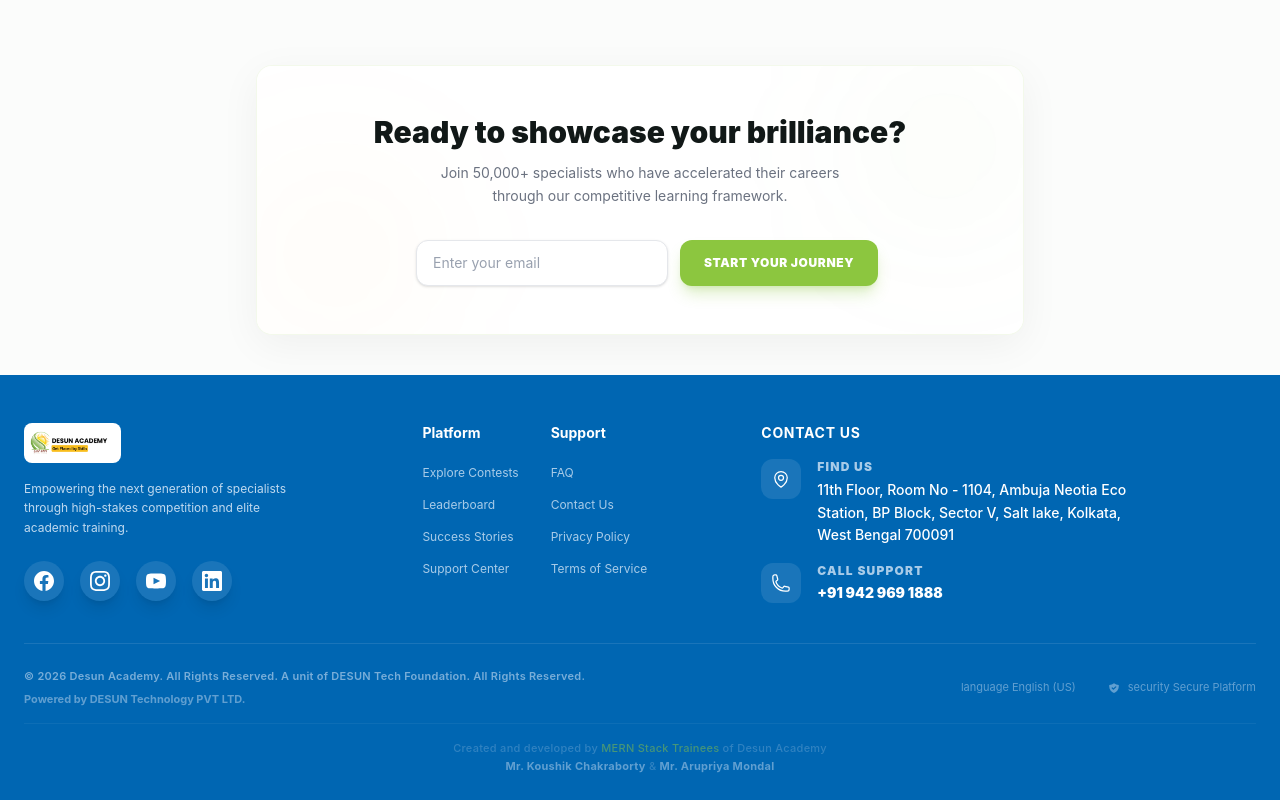
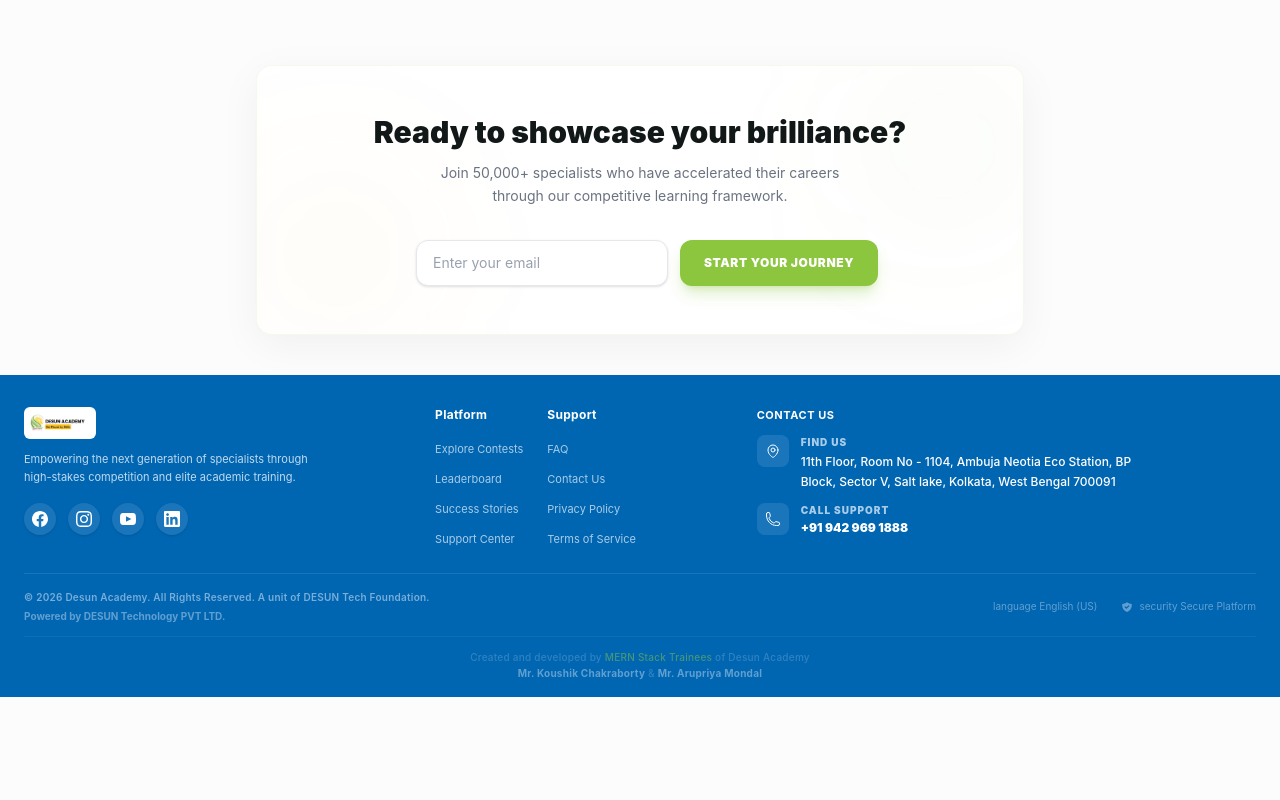
Before and after one commit to ImChKoushik/Contest-Website-Frontend, a React (Vite) app: page / in a window 1280 px wide. Shown: the part 2704-3504 px from the top of the page. After the commit the page ends 3401 px from the top, so only its background shows below. Built offline with nearby package versions, Linux system fonts and the light colour scheme.

Commit message:
fix: iage flicker in card , button sizes

```diff
--- a/src/Screens/AdminDashboard.jsx
+++ b/src/Screens/AdminDashboard.jsx
@@ -206,16 +206,16 @@
           <div className="flex flex-wrap gap-4">
             <button
               onClick={() => navigate("/admin-dashboard/total-participants")}
-              className="bg-white/10 backdrop-blur-md border border-white/20 text-white hover:bg-white/20 px-8 py-4 rounded-2xl font-black text-sm uppercase tracking-wider transition-all shadow-xl hover:-translate-y-1 active:scale-95 flex items-center gap-2 group"
+              className="bg-white/10 backdrop-blur-md border border-white/20 text-white hover:bg-white/20 px-5 py-2.5 rounded-xl font-bold text-xs uppercase tracking-wider transition-all shadow-lg hover:-translate-y-0.5 active:scale-95 flex items-center gap-1.5 group"
             >
               View Teams
-              <svg xmlns="http://www.w3.org/2000/svg" fill="none" viewBox="0 0 24 24" strokeWidth={3} stroke="currentColor" className="w-4 h-4 text-[var(--accent-green)] group-hover:translate-x-1 transition-transform">
+              <svg xmlns="http://www.w3.org/2000/svg" fill="none" viewBox="0 0 24 24" strokeWidth={3} stroke="currentColor" className="w-3.5 h-3.5 text-[var(--accent-green)] group-hover:translate-x-1 transition-transform">
                 <path strokeLinecap="round" strokeLinejoin="round" d="M13.5 4.5L21 12m0 0l-7.5 7.5M21 12H3" />
               </svg>
             </button>
             <button
               onClick={() => navigate("/admin-dashboard/add-contest")}
-              className="bg-[#8cc63f] hover:bg-[#7ab033] text-white px-8 py-4 rounded-2xl font-black text-sm uppercase tracking-wider transition-all shadow-xl shadow-[#8cc63f]/20 hover:-translate-y-1 active:scale-95 flex items-center gap-2"
+              className="bg-[#8cc63f] hover:bg-[#7ab033] text-white px-5 py-2.5 rounded-xl font-bold text-xs uppercase tracking-wider transition-all shadow-lg shadow-[#8cc63f]/20 hover:-translate-y-0.5 active:scale-95 flex items-center gap-1.5"
             >
               + New Contest
             </button>
--- a/src/components/Footer.jsx
+++ b/src/components/Footer.jsx
@@ -3,94 +3,94 @@
 
 export default function Footer() {
   return (
-    <footer className="bg-[#0066b2] text-white pt-12 pb-6">
+    <footer className="bg-[#0066b2] text-white pt-8 pb-4">
       <div className="max-w-7xl mx-auto px-6">
-        <div className="grid grid-cols-1 md:grid-cols-12 gap-8 mb-10">
+        <div className="grid grid-cols-1 md:grid-cols-12 gap-6 mb-6">
           {/* Brand Column */}
           <div className="md:col-span-4 lg:col-span-3">
-            <div className="mb-4">
-              <img src={logo} alt="Desun Academy" className="h-10 w-auto bg-white p-1.5 rounded-lg" />
+            <div className="mb-3">
+              <img src={logo} alt="Desun Academy" className="h-8 w-auto bg-white p-1.5 rounded-md" />
             </div>
-            <p className="text-blue-50/80 text-xs leading-relaxed mb-6">
+            <p className="text-blue-50/80 text-[11px] leading-relaxed mb-4">
               Empowering the next generation of specialists through high-stakes competition and elite academic training.
             </p>
-            <div className="flex gap-4">
+            <div className="flex gap-3">
               <a
                 href="https://www.facebook.com/desun.academy22/"
                 target="_blank"
                 rel="noopener noreferrer"
-                className="w-10 h-10 rounded-full bg-white/10 flex items-center justify-center hover:bg-[#8cc63f] hover:scale-110 transition-all cursor-pointer shadow-lg"
+                className="w-8 h-8 rounded-full bg-white/10 flex items-center justify-center hover:bg-[#8cc63f] hover:scale-110 transition-all cursor-pointer shadow-sm"
               >
-                <svg className="w-5 h-5 fill-current" viewBox="0 0 24 24"><path d="M24 12.073c0-6.627-5.373-12-12-12s-12 5.373-12 12c0 5.99 4.388 10.954 10.125 11.854v-8.385H7.078v-3.47h3.047V9.43c0-3.007 1.792-4.669 4.533-4.669 1.312 0 2.686.235 2.686.235v2.953H15.83c-1.491 0-1.956.925-1.956 1.874v2.25h3.328l-.532 3.47h-2.796v8.385C19.612 23.027 24 18.062 24 12.073z"/></svg>
+                <svg className="w-4 h-4 fill-current" viewBox="0 0 24 24"><path d="M24 12.073c0-6.627-5.373-12-12-12s-12 5.373-12 12c0 5.99 4.388 10.954 10.125 11.854v-8.385H7.078v-3.47h3.047V9.43c0-3.007 1.792-4.669 4.533-4.669 1.312 0 2.686.235 2.686.235v2.953H15.83c-1.491 0-1.956.925-1.956 1.874v2.25h3.328l-.532 3.47h-2.796v8.385C19.612 23.027 24 18.062 24 12.073z"/></svg>
               </a>
               <a
                 href="https://www.instagram.com/desun_academy/"
                 target="_blank"
                 rel="noopener noreferrer"
-                className="w-10 h-10 rounded-full bg-white/10 flex items-center justify-center hover:bg-[#8cc63f] hover:scale-110 transition-all cursor-pointer shadow-lg"
+                className="w-8 h-8 rounded-full bg-white/10 flex items-center justify-center hover:bg-[#8cc63f] hover:scale-110 transition-all cursor-pointer shadow-sm"
               >
-                <svg className="w-5 h-5 fill-current" viewBox="0 0 24 24"><path d="M12 2.163c3.204 0 3.584.012 4.85.07 1.366.062 2.633.332 3.608 1.308.975.975 1.245 2.242 1.308 3.608.058 1.266.07 1.646.07 4.85s-.012 3.584-.07 4.85c-.062 1.366-.332 2.633-1.308 3.608-.975.975-2.242 1.245-3.608 1.308-1.266.058-1.646.07-4.85.07s-3.584-.012-4.85-.07c-1.366-.062-2.633-.332-3.608-1.308-.975-.975-1.245-2.242-1.308-3.608-.058-1.266-.07-1.646-.07-4.85s.012-3.584.07-4.85c.062-1.366.332-2.633 1.308-3.608.975-.975 2.242-1.245 3.608-1.308 1.266-.058 1.646-.07 4.85-.07zm0-2.163c-3.259 0-3.667.014-4.947.072-4.358.2-6.78 2.618-6.98 6.98-.059 1.281-.073 1.689-.073 4.948s.014 3.667.072 4.947c.2 4.337 2.618 6.78 6.98 6.98 1.281.058 1.689.072 4.948.072s3.667-.014 4.947-.072c4.397-.2 6.78-2.645 6.98-6.98.058-1.28.072-1.689.072-4.947s-.014-3.667-.072-4.947c-.2-4.349-2.645-6.78-6.98-6.98-1.28-.058-1.689-.072-4.947-.072zm0 5.838c-3.403 0-6.162 2.759-6.162 6.162s2.759 6.163 6.162 6.163 6.162-2.759 6.162-6.163-2.759-6.162-6.162-6.162zm0 10.162c-2.209 0-4-1.79-4-4 0-2.209 1.791-4 4-4s4 1.791 4 4c0 2.21-1.791 4-4 4zm6.406-11.845c-.796 0-1.441.645-1.441 1.44s.645 1.44 1.441 1.44c.795 0 1.439-.645 1.439-1.44s-.644-1.44-1.439-1.44z"/></svg>
+                <svg className="w-4 h-4 fill-current" viewBox="0 0 24 24"><path d="M12 2.163c3.204 0 3.584.012 4.85.07 1.366.062 2.633.332 3.608 1.308.975.975 1.245 2.242 1.308 3.608.058 1.266.07 1.646.07 4.85s-.012 3.584-.07 4.85c-.062 1.366-.332 2.633-1.308 3.608-.975.975-2.242 1.245-3.608 1.308-1.266.058-1.646.07-4.85.07s-3.584-.012-4.85-.07c-1.366-.062-2.633-.332-3.608-1.308-.975-.975-1.245-2.242-1.308-3.608-.058-1.266-.07-1.646-.07-4.85s.012-3.584.07-4.85c.062-1.366.332-2.633 1.308-3.608.975-.975 2.242-1.245 3.608-1.308 1.266-.058 1.646-.07 4.85-.07zm0-2.163c-3.259 0-3.667.014-4.947.072-4.358.2-6.78 2.618-6.98 6.98-.059 1.281-.073 1.689-.073 4.948s.014 3.667.072 4.947c.2 4.337 2.618 6.78 6.98 6.98 1.281.058 1.689.072 4.948.072s3.667-.014 4.947-.072c4.397-.2 6.78-2.645 6.98-6.98.058-1.28.072-1.689.072-4.947s-.014-3.667-.072-4.947c-.2-4.349-2.645-6.78-6.98-6.98-1.28-.058-1.689-.072-4.947-.072zm0 5.838c-3.403 0-6.162 2.759-6.162 6.162s2.759 6.163 6.162 6.163 6.162-2.759 6.162-6.163-2.759-6.162-6.162-6.162zm0 10.162c-2.209 0-4-1.79-4-4 0-2.209 1.791-4 4-4s4 1.791 4 4c0 2.21-1.791 4-4 4zm6.406-11.845c-.796 0-1.441.645-1.441 1.44s.645 1.44 1.441 1.44c.795 0 1.439-.645 1.439-1.44s-.644-1.44-1.439-1.44z"/></svg>
               </a>
               <a
                 href="https://www.youtube.com/@DesunAcademy"
                 target="_blank"
                 rel="noopener noreferrer"
-                className="w-10 h-10 rounded-full bg-white/10 flex items-center justify-center hover:bg-[#8cc63f] hover:scale-110 transition-all cursor-pointer shadow-lg"
+                className="w-8 h-8 rounded-full bg-white/10 flex items-center justify-center hover:bg-[#8cc63f] hover:scale-110 transition-all cursor-pointer shadow-sm"
               >
-                <svg className="w-5 h-5 fill-current" viewBox="0 0 24 24"><path d="M19.615 3.184c-3.604-.246-11.631-.245-15.23 0-3.897.266-4.356 2.62-4.385 8.816.029 6.185.484 8.549 4.385 8.816 3.6.245 11.626.246 15.23 0 3.897-.266 4.356-2.62 4.385-8.816-.029-6.185-.484-8.549-4.385-8.816zm-10.615 12.816v-8l8 3.993-8 4.007z"/></svg>
+                <svg className="w-4 h-4 fill-current" viewBox="0 0 24 24"><path d="M19.615 3.184c-3.604-.246-11.631-.245-15.23 0-3.897.266-4.356 2.62-4.385 8.816.029 6.185.484 8.549 4.385 8.816 3.6.245 11.626.246 15.23 0 3.897-.266 4.356-2.62 4.385-8.816-.029-6.185-.484-8.549-4.385-8.816zm-10.615 12.816v-8l8 3.993-8 4.007z"/></svg>
               </a>
               <a
                 href="https://www.linkedin.com/company/desun-academy/"
                 target="_blank"
                 rel="noopener noreferrer"
-                className="w-10 h-10 rounded-full bg-white/10 flex items-center justify-center hover:bg-[#8cc63f] hover:scale-110 transition-all cursor-pointer shadow-lg"
+                className="w-8 h-8 rounded-full bg-white/10 flex items-center justify-center hover:bg-[#8cc63f] hover:scale-110 transition-all cursor-pointer shadow-sm"
               >
-                <svg className="w-5 h-5 fill-current" viewBox="0 0 24 24"><path d="M20.447 20.452h-3.554v-5.569c0-1.328-.027-3.037-1.852-3.037-1.853 0-2.136 1.445-2.136 2.939v5.667H9.351V9h3.414v1.561h.046c.477-.9 1.637-1.85 3.37-1.85 3.601 0 4.267 2.37 4.267 5.455v6.286zM5.337 7.433c-1.144 0-2.063-.926-2.063-2.065 0-1.138.92-2.063 2.063-2.063 1.14 0 2.064.925 2.064 2.063 0 1.139-.925 2.065-2.064 2.065zm1.782 13.019H3.555V9h3.564v11.452zM22.225 0H1.771C.792 0 0 .774 0 1.729v20.542C0 23.227.792 24 1.771 24h20.451C23.2 24 24 23.227 24 22.271V1.729C24 .774 23.2 0 22.222 0h.003z"/></svg>
+                <svg className="w-4 h-4 fill-current" viewBox="0 0 24 24"><path d="M20.447 20.452h-3.554v-5.569c0-1.328-.027-3.037-1.852-3.037-1.853 0-2.136 1.445-2.136 2.939v5.667H9.351V9h3.414v1.561h.046c.477-.9 1.637-1.85 3.37-1.85 3.601 0 4.267 2.37 4.267 5.455v6.286zM5.337 7.433c-1.144 0-2.063-.926-2.063-2.065 0-1.138.92-2.063 2.063-2.063 1.14 0 2.064.925 2.064 2.063 0 1.139-.925 2.065-2.064 2.065zm1.782 13.019H3.555V9h3.564v11.452zM22.225 0H1.771C.792 0 0 .774 0 1.729v20.542C0 23.227.792 24 1.771 24h20.451C23.2 24 24 23.227 24 22.271V1.729C24 .774 23.2 0 22.222 0h.003z"/></svg>
               </a>
             </div>
           </div>
 
           {/* Platform Column */}
           <div className="md:col-span-2 lg:col-span-2 md:ml-auto">
-            <h3 className="font-bold text-white mb-4 text-sm">Platform</h3>
-            <ul className="space-y-2">
-              <li><Link to="/contests" className="text-blue-50/70 hover:text-[#8cc63f] text-xs transition-colors">Explore Contests</Link></li>
-              <li><Link to="/leaderboard" className="text-blue-50/70 hover:text-[#8cc63f] text-xs transition-colors">Leaderboard</Link></li>
-              <li><Link to="/success-stories" className="text-blue-50/70 hover:text-[#8cc63f] text-xs transition-colors">Success Stories</Link></li>
-              <li><Link to="/contact" className="text-blue-50/70 hover:text-[#8cc63f] text-xs transition-colors">Support Center</Link></li>
+            <h3 className="font-bold text-white mb-3 text-xs tracking-wide">Platform</h3>
+            <ul className="space-y-1.5">
+              <li><Link to="/contests" className="text-blue-50/70 hover:text-[#8cc63f] text-[11px] transition-colors">Explore Contests</Link></li>
+              <li><Link to="/leaderboard" className="text-blue-50/70 hover:text-[#8cc63f] text-[11px] transition-colors">Leaderboard</Link></li>
+              <li><Link to="/success-stories" className="text-blue-50/70 hover:text-[#8cc63f] text-[11px] transition-colors">Success Stories</Link></li>
+              <li><Link to="/contact" className="text-blue-50/70 hover:text-[#8cc63f] text-[11px] transition-colors">Support Center</Link></li>
             </ul>
           </div>
 
           {/* Support Column */}
           <div className="md:col-span-2 lg:col-span-2">
-            <h3 className="font-bold text-white mb-4 text-sm">Support</h3>
-            <ul className="space-y-2">
-              <li><Link to="/faq" className="text-blue-50/70 hover:text-[#8cc63f] text-xs transition-colors">FAQ</Link></li>
-              <li><Link to="/contact" className="text-blue-50/70 hover:text-[#8cc63f] text-xs transition-colors">Contact Us</Link></li>
-              <li><Link to="/privacy-policy" className="text-blue-50/70 hover:text-[#8cc63f] text-xs transition-colors">Privacy Policy</Link></li>
-              <li><Link to="/terms-of-service" className="text-blue-50/70 hover:text-[#8cc63f] text-xs transition-colors">Terms of Service</Link></li>
+            <h3 className="font-bold text-white mb-3 text-xs tracking-wide">Support</h3>
+            <ul className="space-y-1.5">
+              <li><Link to="/faq" className="text-blue-50/70 hover:text-[#8cc63f] text-[11px] transition-colors">FAQ</Link></li>
+              <li><Link to="/contact" className="text-blue-50/70 hover:text-[#8cc63f] text-[11px] transition-colors">Contact Us</Link></li>
+              <li><Link to="/privacy-policy" className="text-blue-50/70 hover:text-[#8cc63f] text-[11px] transition-colors">Privacy Policy</Link></li>
+              <li><Link to="/terms-of-service" className="text-blue-50/70 hover:text-[#8cc63f] text-[11px] transition-colors">Terms of Service</Link></li>
             </ul>
           </div>
 
           {/* Contact Column */}
           <div className="md:col-span-4 lg:col-span-4">
-            <h3 className="font-bold text-white mb-4 uppercase tracking-wider text-sm">Contact Us</h3>
-            <div className="space-y-4">
+            <h3 className="font-bold text-white mb-3 uppercase tracking-wider text-[11px]">Contact Us</h3>
+            <div className="space-y-3">
               <a
                 href={`https://www.google.com/maps/search/?api=1&query=${encodeURIComponent("Ambuja Neotia Eco Station Sector V Salt Lake Kolkata")}`}
                 target="_blank"
                 rel="noopener noreferrer"
-                className="flex gap-4 group cursor-pointer"
+                className="flex gap-3 group cursor-pointer"
               >
-                <div className="w-10 h-10 rounded-xl bg-white/10 flex items-center justify-center flex-shrink-0 group-hover:bg-[#8cc63f] transition-all duration-300">
-                  <svg xmlns="http://www.w3.org/2000/svg" fill="none" viewBox="0 0 24 24" strokeWidth={1.5} stroke="currentColor" className="w-5 h-5">
+                <div className="w-8 h-8 rounded-lg bg-white/10 flex items-center justify-center flex-shrink-0 group-hover:bg-[#8cc63f] transition-all duration-300">
+                  <svg xmlns="http://www.w3.org/2000/svg" fill="none" viewBox="0 0 24 24" strokeWidth={1.5} stroke="currentColor" className="w-4 h-4">
                     <path strokeLinecap="round" strokeLinejoin="round" d="M15 10.5a3 3 0 11-6 0 3 3 0 016 0z" />
                     <path strokeLinecap="round" strokeLinejoin="round" d="M19.5 10.5c0 7.142-7.5 11.25-7.5 11.25S4.5 17.642 4.5 10.5a7.5 7.5 0 1115 0z" />
                   </svg>
                 </div>
                 <div>
-                  <p className="text-blue-50/70 text-xs font-black uppercase tracking-widest mb-1 group-hover:text-[#8cc63f] transition-colors">Find Us</p>
-                  <p className="text-white text-sm leading-relaxed font-medium">
+                  <p className="text-blue-50/70 text-[10px] font-black uppercase tracking-widest mb-0.5 group-hover:text-[#8cc63f] transition-colors">Find Us</p>
+                  <p className="text-white text-xs leading-relaxed font-medium">
                     11th Floor, Room No - 1104, Ambuja Neotia Eco Station, BP Block, Sector V, Salt lake, Kolkata, West Bengal 700091
                   </p>
                 </div>
@@ -98,16 +98,16 @@
 
               <a
                 href="tel:+919429691888"
-                className="flex gap-4 group cursor-pointer"
+                className="flex gap-3 group cursor-pointer"
               >
-                <div className="w-10 h-10 rounded-xl bg-white/10 flex items-center justify-center flex-shrink-0 group-hover:bg-[#8cc63f] transition-all duration-300">
-                  <svg xmlns="http://www.w3.org/2000/svg" fill="none" viewBox="0 0 24 24" strokeWidth={1.5} stroke="currentColor" className="w-5 h-5">
+                <div className="w-8 h-8 rounded-lg bg-white/10 flex items-center justify-center flex-shrink-0 group-hover:bg-[#8cc63f] transition-all duration-300">
+                  <svg xmlns="http://www.w3.org/2000/svg" fill="none" viewBox="0 0 24 24" strokeWidth={1.5} stroke="currentColor" className="w-4 h-4">
                     <path strokeLinecap="round" strokeLinejoin="round" d="M2.25 6.75c0 8.284 6.716 15 15 15h2.25a2.25 2.25 0 002.25-2.25v-1.372c0-.516-.351-.966-.852-1.091l-4.423-1.106c-.44-.11-.902.055-1.173.417l-.97 1.293c-.282.376-.769.542-1.21.38a12.035 12.035 0 01-7.143-7.143c-.162-.441.004-.928.38-1.21l1.293-.97c.363-.271.527-.734.417-1.173L6.963 3.102a1.125 1.125 0 00-1.091-.852H4.5A2.25 2.25 0 002.25 4.5v2.25z" />
                   </svg>
                 </div>
                 <div>
-                  <p className="text-blue-50/70 text-xs font-black uppercase tracking-widest mb-1 group-hover:text-[#8cc63f] transition-colors">Call Support</p>
-                  <p className="text-white text-sm font-black">+91 942 969 1888</p>
+                  <p className="text-blue-50/70 text-[10px] font-black uppercase tracking-widest mb-0.5 group-hover:text-[#8cc63f] transition-colors">Call Support</p>
+                  <p className="text-white text-xs font-black">+91 942 969 1888</p>
                 </div>
               </a>
             </div>
@@ -115,14 +115,14 @@
         </div>
 
         {/* Bottom Bar */}
-        <div className="pt-6 border-t border-white/10 flex flex-col md:flex-row justify-between items-center gap-4">
-          <div className="text-blue-50/50 text-[10px] md:text-[11px] text-center md:text-left space-y-1.5">
-            <p className="font-semibold tracking-wide">© 2026 Desun Academy. All Rights Reserved. A unit of DESUN Tech Foundation. All Rights Reserved.</p>
+        <div className="pt-4 border-t border-white/10 flex flex-col md:flex-row justify-between items-center gap-3">
+          <div className="text-blue-50/50 text-[10px] text-center md:text-left space-y-1">
+            <p className="font-semibold tracking-wide">© 2026 Desun Academy. All Rights Reserved. A unit of DESUN Tech Foundation.</p>
             <p className="font-bold text-blue-50/40">Powered by DESUN Technology PVT LTD.</p>
           </div>
-          <div className="flex items-center gap-8 text-[11px] text-blue-50/40">
+          <div className="flex items-center gap-6 text-[10px] text-blue-50/40">
             <span>language English (US)</span>
-            <span className="flex items-center gap-2">
+            <span className="flex items-center gap-1.5">
               <svg className="w-3 h-3" fill="currentColor" viewBox="0 0 20 20"><path fillRule="evenodd" d="M2.166 4.999A11.954 11.954 0 0010 1.944 11.954 11.954 0 0017.834 5c.11.65.166 1.32.166 2.001 0 5.225-3.34 9.67-8 11.317C5.34 16.67 2 12.225 2 7c0-.682.057-1.35.166-2.001zm11.541 3.708a1 1 0 00-1.414-1.414L9 10.586 7.707 9.293a1 1 0 00-1.414 1.414l2 2a1 1 0 001.414 0l4-4z" clipRule="evenodd"/></svg>
               security Secure Platform
             </span>
@@ -130,8 +130,8 @@
         </div>
 
         {/* Credits Section */}
-        <div className="pt-4 mt-4 border-t border-white/5 text-center">
-          <p className="text-[10px] md:text-[11px] text-blue-50/20 font-medium tracking-wide leading-relaxed">
+        <div className="pt-3 mt-3 border-t border-white/5 text-center">
+          <p className="text-[9px] md:text-[10px] text-blue-50/20 font-medium tracking-wide leading-relaxed">
             Created and developed by <span className="text-[#8cc63f]/50">MERN Stack Trainees</span> of Desun Academy<br />
             <span className="text-blue-50/40 font-bold">Mr. Koushik Chakraborty</span> & <span className="text-blue-50/40 font-bold">Mr. Arupriya Mondal</span>
           </p>
```
Also changed, not shown: src/Screens/TotalContests.jsx (+16 -1 lines), src/Screens/UserDashboard.jsx (+7 -6 lines), src/components/ContestCard.jsx (+12 -4 lines), src/components/NotificationDropdown.jsx (+40 -2 lines), src/components/ParticipantsModal.jsx (+35 -12 lines).
